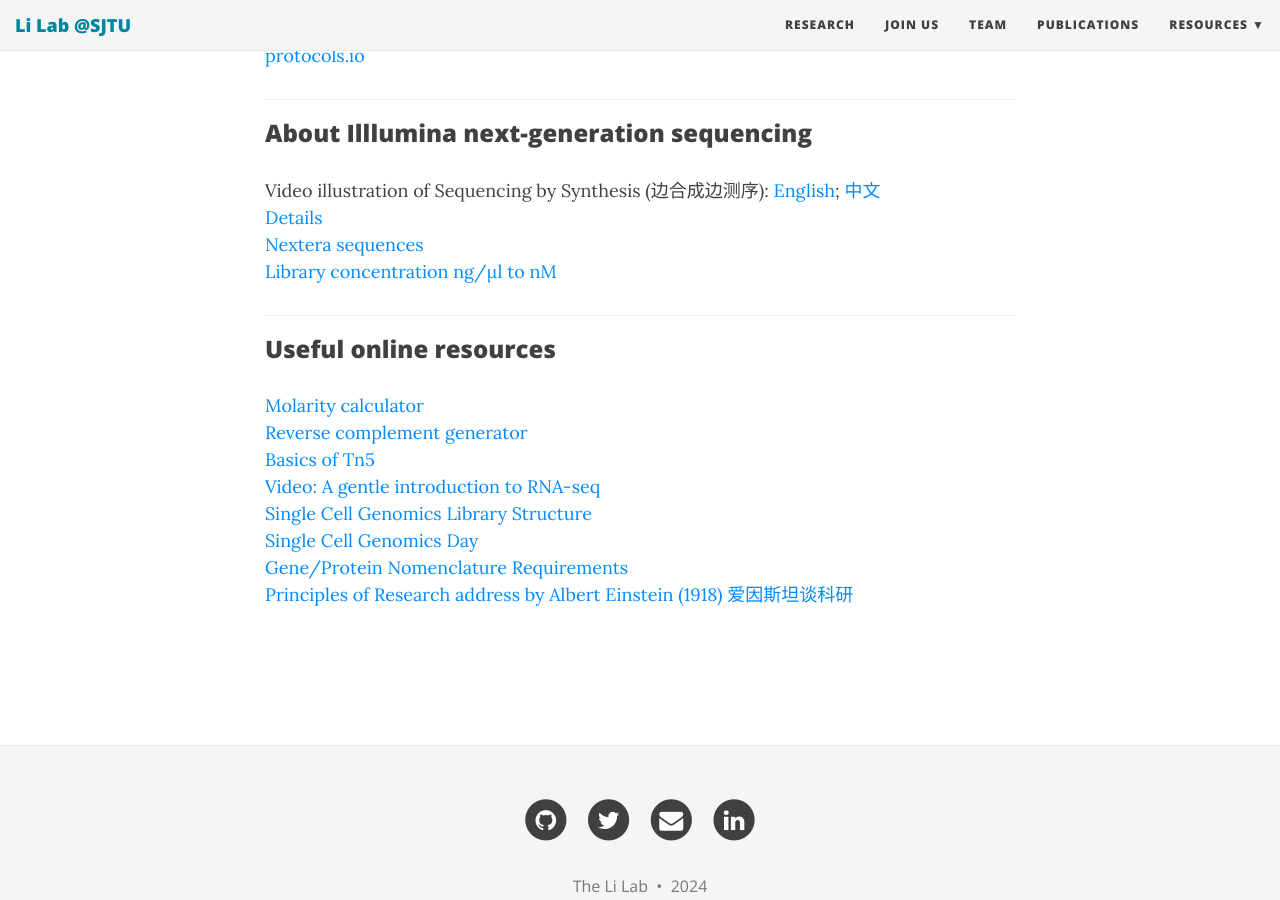
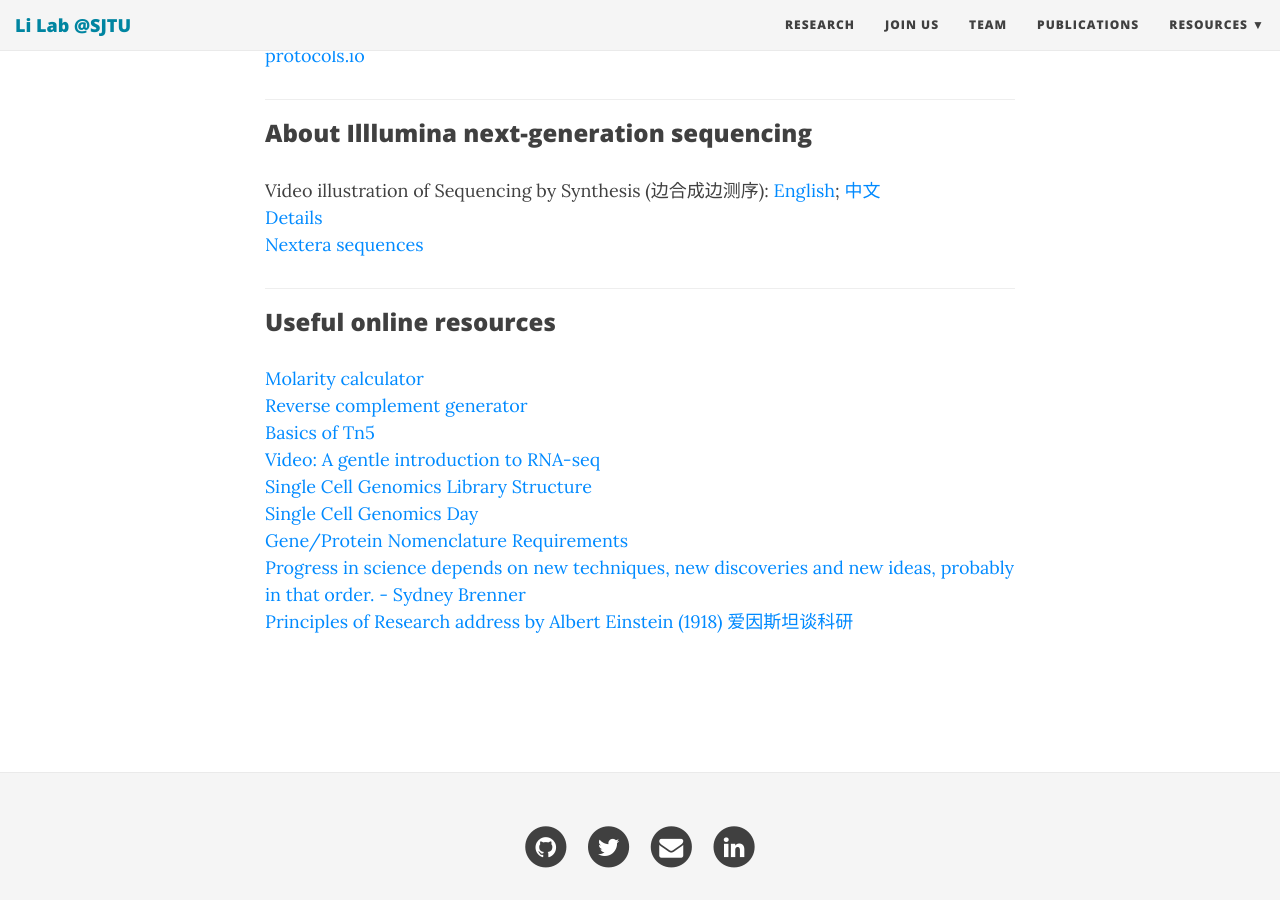
Before and after one commit to TheLiLab/thelilab.github.io, a Jekyll site: the page built from wetlab.md, in a window 1280 px wide and 900 px high, scrolled down 935 px. Built offline with Jekyll 4.4.1, drawn with Linux system fonts in a browser that asks for light colours; nearby versions of some CDN libraries.

Commit message:
Update wetlab.md

```diff
--- a/wetlab.md
+++ b/wetlab.md
@@ -26,7 +26,6 @@ bigimg:
 Video illustration of Sequencing by Synthesis (边合成边测序): [English](https://www.youtube.com/watch?v=fCd6B5HRaZ8); [中文](https://www.bilibili.com/video/BV1W44y1373N/?spm_id_from=333.337.search-card.all.click&vd_source=4bb94a4fe4816451654e056a90253e89)<br>
 [Details](https://teichlab.github.io/scg_lib_structs/methods_html/Illumina.html)<br>
 [Nextera sequences](https://support-docs.illumina.com/SHARE/AdapterSequences/Content/SHARE/AdapterSeq/Nextera/SequencesNextera_Illumina.htm)<br>
-[Library concentration ng/µl to nM](https://knowledge.illumina.com/library-preparation/dna-library-prep/library-preparation-dna-library-prep-reference_material-list/000001240)<br>
 <hr>
 
 ### Useful online resources
@@ -37,6 +36,7 @@ Video illustration of Sequencing by Synthesis (边合成边测序): [English](ht
 [Single Cell Genomics Library Structure](https://teichlab.github.io/scg_lib_structs/)<br>
 [Single Cell Genomics Day](https://satijalab.org/scgd24/)<br>
 [Gene/Protein Nomenclature Requirements](https://academic.oup.com/molehr/pages/Gene_And_Protein_Nomenclature)<br>
+[Progress in science depends on new techniques, new discoveries and new ideas, probably in that order. - Sydney Brenner](https://www.nature.com/articles/285358a0)<br>
 [Principles of Research address by Albert Einstein (1918) 爱因斯坦谈科研](https://www.site.uottawa.ca/~yymao/misc/Einstein_PlanckBirthday.html)<br>
 
 <br>
```
